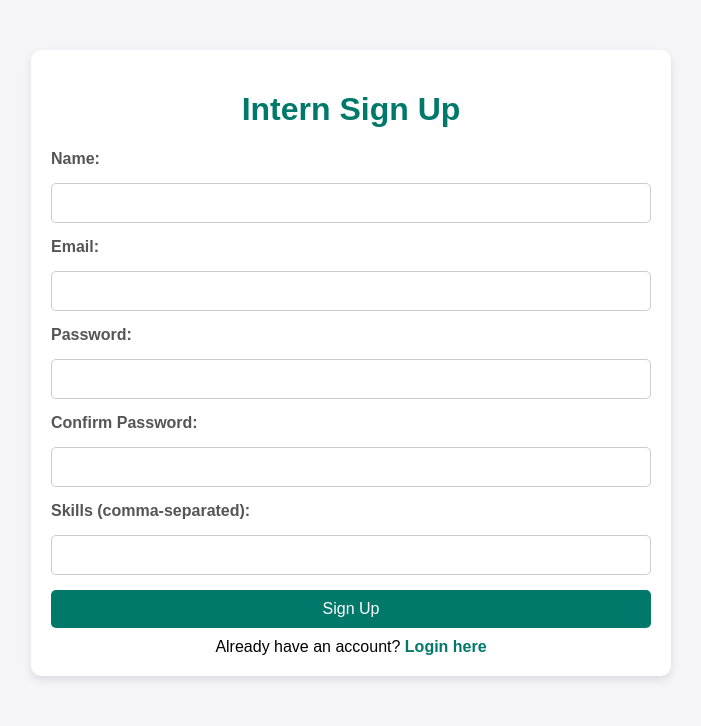
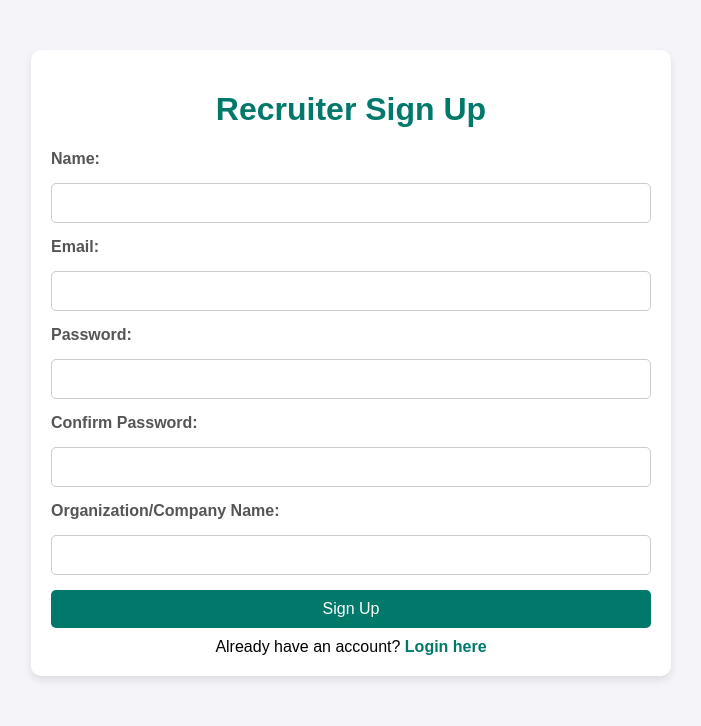
Before and after one commit to BChaitanyaReddy895/SkillSync, a Flask app: page /recruiter_signup in a window 1280 px wide. Shown: the part 102-828 px from the top of the page, without its empty margins (289-990 px from the left). Run offline with Flask 2, Linux system fonts and the light colour scheme; parts of the project's set-up code (start-up, migrations or seed data) failed here and were passed over.

Commit message:
Update templates/recruiter_signup.html

```diff
--- a/templates/recruiter_signup.html
+++ b/templates/recruiter_signup.html
@@ -3,7 +3,7 @@
 <head>
     <meta charset="UTF-8">
     <meta name="viewport" content="width=device-width, initial-scale=1.0">
-    <title>Intern Sign Up - SkillSync</title>
+    <title>Recruiter Sign Up - SkillSync</title>
     <style>
         body {
             font-family: Arial, sans-serif;
@@ -144,7 +144,7 @@
         </div>
     </header>
     <div class="container">
-        <h1>Intern Sign Up</h1>
+        <h1>Recruiter Sign Up</h1>
         {% with messages = get_flashed_messages(with_categories=true) %}
             {% if messages %}
                 <div>
@@ -154,7 +154,7 @@
                 </div>
             {% endif %}
         {% endwith %}
-        <form action="{{ url_for('intern_signup') }}" method="POST" onsubmit="return validateForm()">
+        <form action="{{ url_for('recruiter_signup') }}" method="POST" onsubmit="return validateForm()">
             <label for="name">Name:</label>
             <input type="text" id="name" name="name" value="{{ request.form.get('name', '') }}" required>
 
@@ -168,14 +168,14 @@
             <label for="confirm_password">Confirm Password:</label>
             <input type="password" id="confirm_password" name="confirm_password" required>
 
-            <label for="skills">Skills (comma-separated):</label>
-            <input type="text" id="skills" name="skills" value="{{ request.form.get('skills', '') }}" required>
-            <span id="skills-error" class="error-message">Skills are required.</span>
+            <label for="company">Organization/Company Name:</label>
+            <input type="text" id="company" name="company" value="{{ request.form.get('company', '') }}" class="{% if not request.form.get('company') and request.form %}error{% endif %}" required>
+            <span id="company-error" class="error-message">Company name is required.</span>
 
             <button type="submit" id="signup-button">Sign Up <span class="loading"></span></button>
         </form>
         <div class="login-link">
-            Already have an account? <a href="{{ url_for('intern_login') }}">Login here</a>
+            Already have an account? <a href="{{ url_for('recruiter_login') }}">Login here</a>
         </div>
     </div>
 
@@ -184,8 +184,9 @@
             const password = document.getElementById('password').value;
             const confirmPassword = document.getElementById('confirm_password').value;
             const passwordError = document.getElementById('password-error');
-            const skills = document.getElementById('skills').value.trim();
-            const skillsError = document.getElementById('skills-error');
+            const company = document.getElementById('company').value.trim();
+            const companyError = document.getElementById('company-error');
+            const companyInput = document.getElementById('company');
 
             let isValid = true;
 
@@ -199,13 +200,13 @@
                 passwordError.style.display = 'none';
             }
 
-            // Validate skills
-            if (!skills) {
-                document.getElementById('skills').classList.add('error');
-                skillsError.style.display = 'block';
+            // Validate company name
+            if (!company) {
+                companyInput.classList.add('error');
+                companyError.style.display = 'block';
                 isValid = false;
             } else {
-                skillsError.style.display = 'none';
+                companyError.style.display = 'none';
             }
 
             if (isValid) {
```
